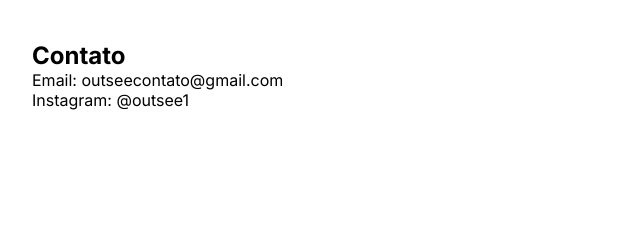
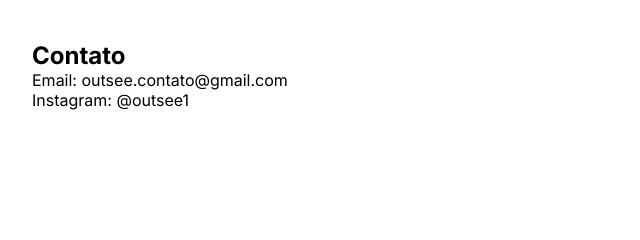
Before and after one commit to outsee1/Outsee, a plain HTML site: page index.html in a window 1280 px wide. Shown: the part 2151-2391 px from the top of the page, 28-668 px from the left. Drawn offline with Linux system fonts and the light colour scheme.

Commit message:
index.html

```diff
--- a/index.html
+++ b/index.html
@@ -275,7 +275,7 @@
   <!-- CONTATO -->
   <section id="contact">
     <h2>Contato</h2>
-    <p>Email: outseecontato@gmail.com<br>Instagram: @outsee1</p>
+    <p>Email: outsee.contato@gmail.com<br>Instagram: @outsee1</p>
   </section>
 
   <!-- FOOTER -->
```
